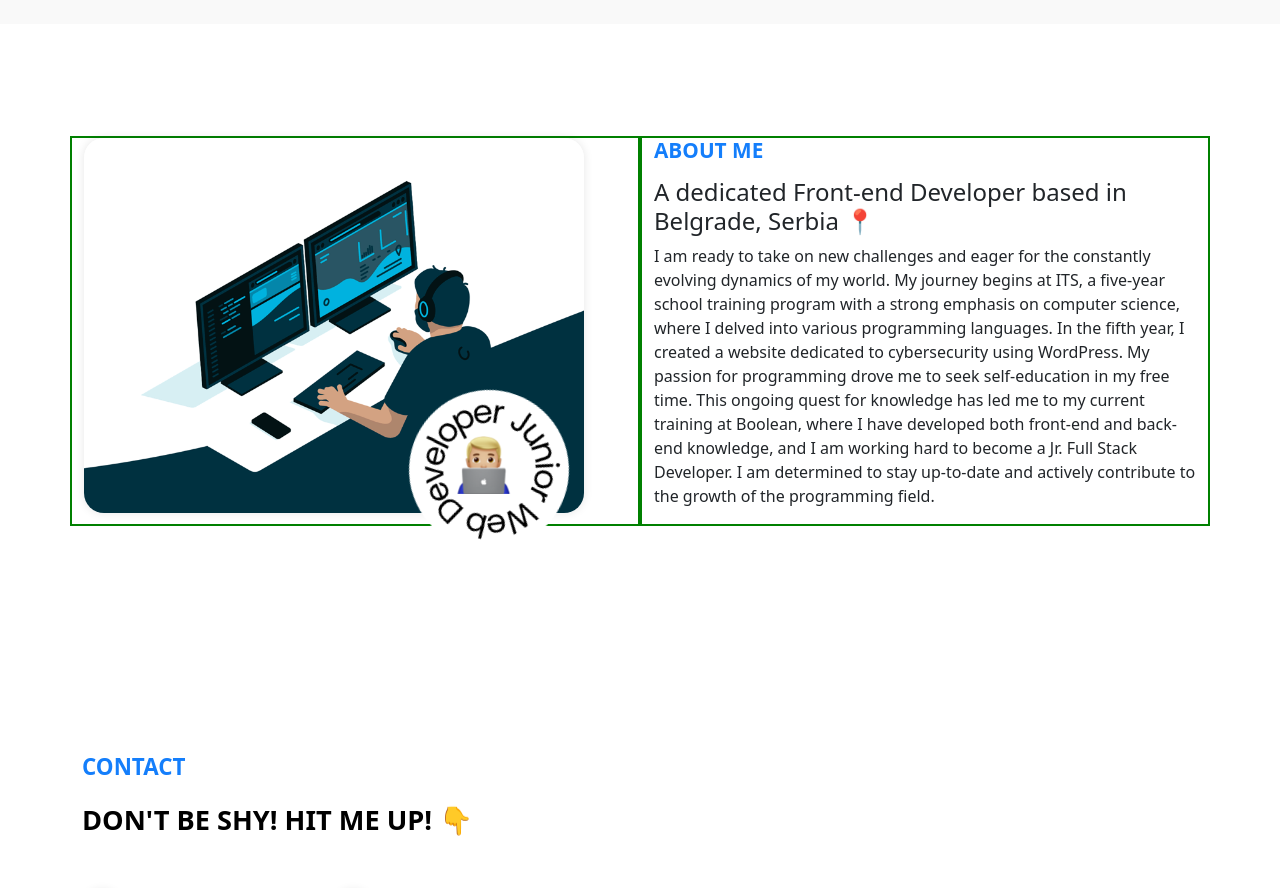
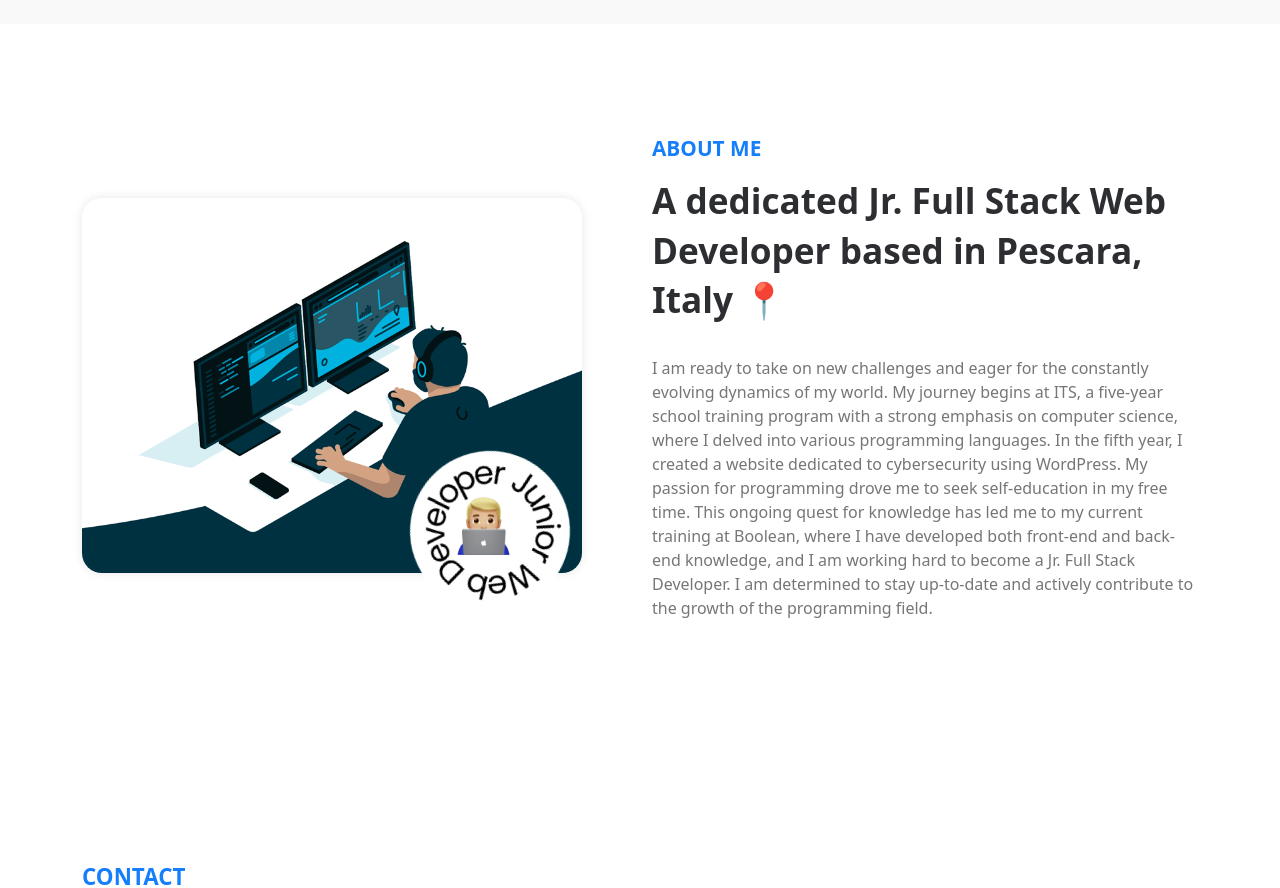
Before and after one commit to stefansimereaa/Personal-Portfolio, a Vue app: page / in a window 1280 px wide. Shown: the part 920-1808 px from the top of the page. Built offline with nearby package versions, Linux system fonts and the light colour scheme.

Commit message:
added style and content for section about me

```diff
--- a/src/components/main/sections/Aboutme.vue
+++ b/src/components/main/sections/Aboutme.vue
@@ -7,7 +7,7 @@ export default {
 <template>
   <section id="aboutme">
     <div class="container">
-      <div class="row">
+      <div class="row d-flex align-items-center justify-content-center">
         <!-- Photo col -->
         <div class="col">
           <div class="container-photos">
@@ -23,9 +23,10 @@ export default {
         </div>
         <!-- Description col -->
         <div class="col">
+          <!-- Container Description -->
           <div class="container-description">
             <h3>About Me</h3>
-            <h4>A dedicated Front-end Developer based in Belgrade, Serbia 📍</h4>
+            <h4>A dedicated Jr. Full Stack Web Developer based in Pescara, Italy 📍</h4>
             <p>I am ready to take on new challenges and eager for the constantly evolving dynamics of my world. My journey begins at ITS, a five-year school training program with a strong emphasis on computer science, where I delved into various programming languages. In the fifth year, I created a website dedicated to cybersecurity using WordPress. My passion for programming drove me to seek self-education in my free time. This ongoing quest for knowledge has led me to my current training at Boolean, where I have developed both front-end and back-end knowledge, and I am working hard to become a Jr. Full Stack Developer. I am determined to stay up-to-date and actively contribute to the growth of the programming field.</p>
           </div>
         </div>
@@ -38,10 +39,6 @@ export default {
 
 #aboutme{
   padding: 7rem 0;
-}
-
-.col{
-  border: 2px solid green;
 }
 
 .container-photos{
@@ -83,11 +80,22 @@ export default {
 // Description col style
 .container-description h3{
   color: #147efb;
-    font-size: 1.3rem;
-    font-weight: 700;
-    margin-bottom: 1rem;
-    text-transform: uppercase;
+  font-size: 1.3rem;
+  font-weight: 700;
+  margin-bottom: 1rem;
+  text-transform: uppercase;
 }
 
+.container-description h4{
+  color: #2d2e32;
+  font-size: 2.2rem;
+  font-weight: 700;
+  line-height: 1.4;
+  margin-bottom: 2rem;
+}
+
+.container-description p{
+  color: #767676;
+}
 
 </style>
```
